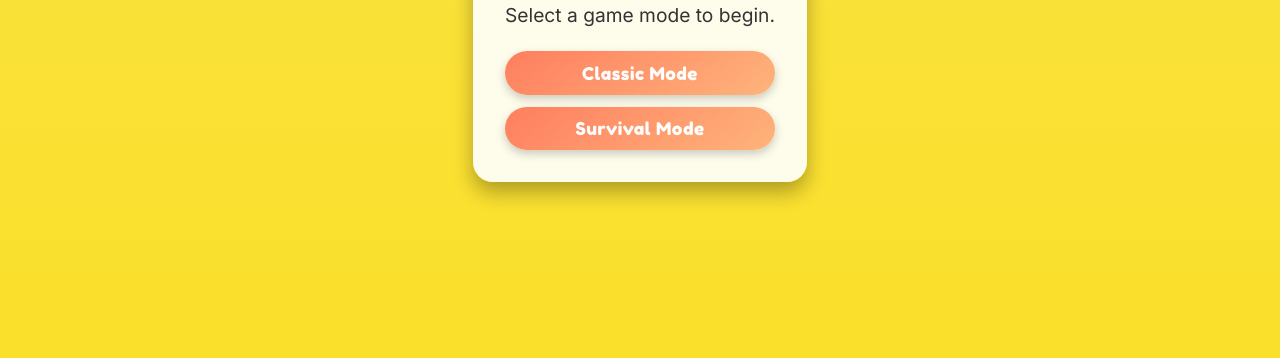
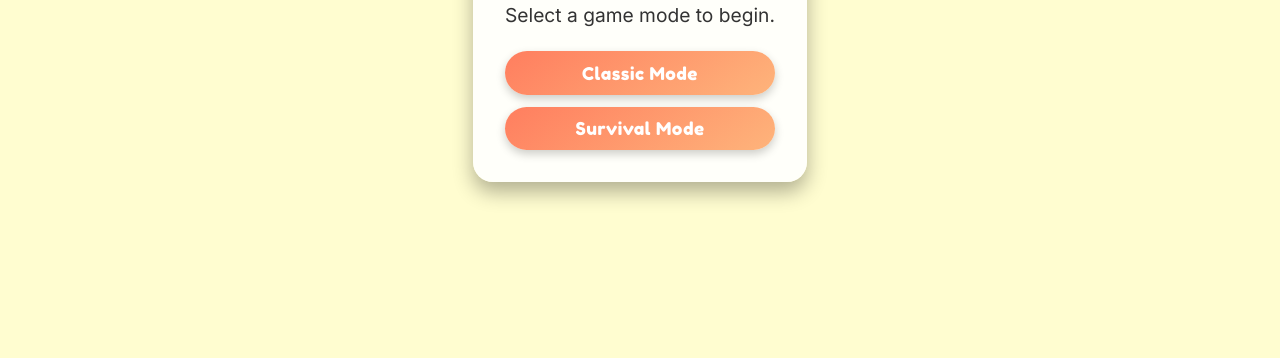
Before and after one commit to aisheikh1/Bubble_Pop_Frenzy, a website built with Vite: page index.html in a window 1280 px wide. Shown: the part 442-800 px from the top of the page. Built offline with nearby package versions, Linux system fonts and the light colour scheme.

Commit message:
changed background colour of webpage to cream

```diff
--- a/src/styles/styles.css
+++ b/src/styles/styles.css
@@ -5,9 +5,7 @@
 
 body {
   font-family: 'Inter', sans-serif;
-  background: linear-gradient(180deg, #FDEB71, #F8D800);
-  background-size: 400% 400%;
-  animation: gradientCycle 20s ease infinite;
+  background: #fffdd0;
   display: flex;
   flex-direction: column;
   justify-content: center;
```
